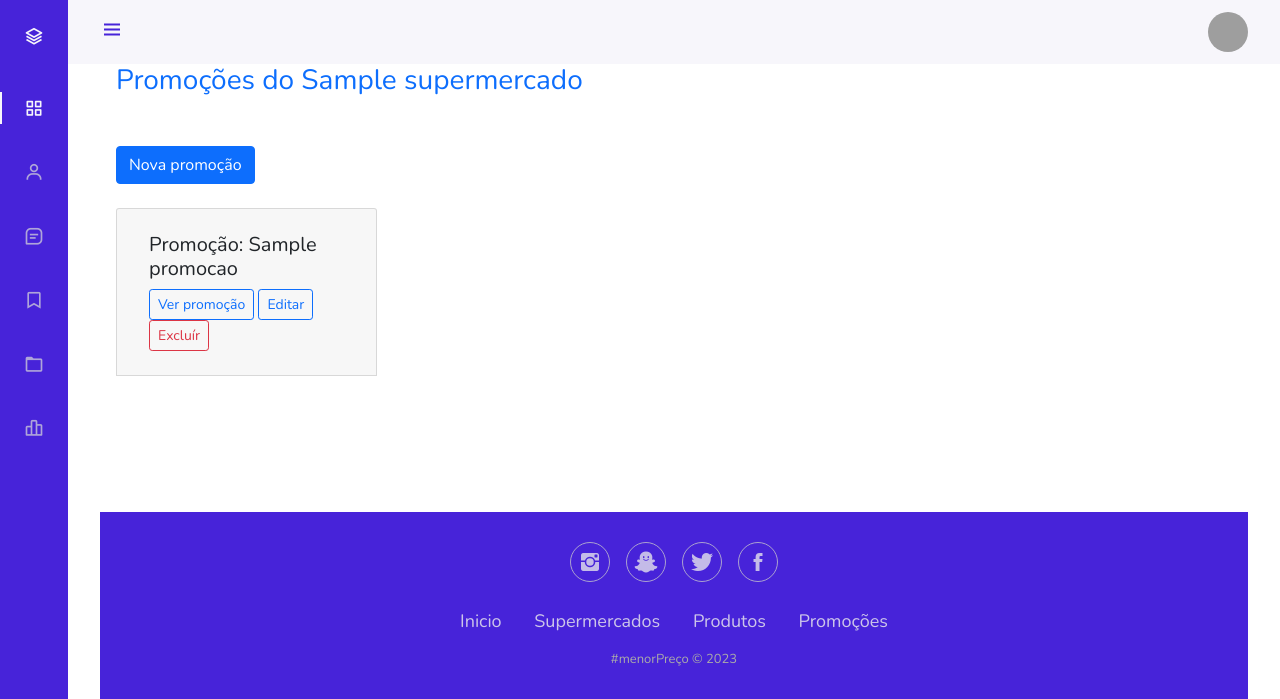
After one commit to GuilhermeFonseca10/menorPreco, a Django app: template apps/supermercado/templates/supermercado/supermercado_detail_promocao.html in a window 1280 px wide. The commit adds this page. Shown: the top 699 px of the page. Run offline with Django 4.2, Linux system fonts and the light colour scheme; the template is opened without the code that fills it: most values are stand-ins (such as "Sample title", 1, 10 or a date in 2020); some libraries are stand-ins or nearby versions; grey boxes are pictures that could not be loaded.

Commit message:
adicionando promocao

```diff
--- a/apps/produto/forms/produto_create_form.py
+++ b/apps/produto/forms/produto_create_form.py
@@ -16,6 +16,7 @@ class ProdutoForm(forms.ModelForm):
             "descricao",
             "categorias",
             "supermercados",
+            "promocao",
         ]
 
     def __init__(self, *args, **kwargs):
--- a/apps/produto/models/produto.py
+++ b/apps/produto/models/produto.py
@@ -25,6 +25,12 @@ class Produto(models.Model):
         null=True,
         blank=True,
     )
+    promocao = models.ForeignKey(
+        "promocao.Promocao",
+        on_delete=models.CASCADE,
+        null=True,
+        blank=True,
+    )
 
     class Meta:
         verbose_name = "Produto"
--- a/apps/promocao/admin/promocao_admin.py
+++ b/apps/promocao/admin/promocao_admin.py
@@ -14,5 +14,3 @@ class PromocaoAdmin(admin.ModelAdmin):
     ]
 
     list_filter = ["nome"]
-
-    filter_horizontal = ["produtos"]
--- a/apps/promocao/forms/promocao_create_form.py
+++ b/apps/promocao/forms/promocao_create_form.py
@@ -10,7 +10,6 @@ class PromocaoForm(forms.ModelForm):
 
         fields = [
             "nome",
-            "produtos",
             "supermercados",
         ]
 
--- a/apps/promocao/models/promocao.py
+++ b/apps/promocao/models/promocao.py
@@ -3,9 +3,7 @@ from django.db import models
 
 class Promocao(models.Model):
     nome = models.CharField(max_length=100, verbose_name="Promoção")
-    produtos = models.ManyToManyField(
-        "produto.Produto", verbose_name="Produto", blank=True
-    )
+
     supermercados = models.ForeignKey(
         "supermercado.Supermercado",
         on_delete=models.CASCADE,
--- a/apps/promocao/templates/promocao/promocao_detail.html
+++ b/apps/promocao/templates/promocao/promocao_detail.html
@@ -37,6 +37,7 @@
      <section>
 
          <div class="row">
+            {{pro}}
              {% for produto in promocao.supermercados.produto_set.all %}
              <div class="col-lg-3 mb-3 gallery">
 
--- a/apps/supermercado/templates/supermercado/supermercado_detail.html
+++ b/apps/supermercado/templates/supermercado/supermercado_detail.html
@@ -17,7 +17,7 @@
 
     <a href="{%url 'produto_create'%}"><button type="button" class="btn btn-primary">Adicionar produto</button></a>
     <a href="{%url 'supermercado_categoria' supermercado.id%}"><button type="button" class="btn btn-primary">Categorias</button></a>
-    <a href="#"><button type="button" class="btn btn-primary">Promoções</button></a>
+    <a href="{%url 'supermercado_promocao' supermercado.id%}"><button type="button" class="btn btn-primary">Promoções</button></a>
 
 </div>
 <!--
--- /dev/null
+++ b/apps/supermercado/templates/supermercado/supermercado_detail_promocao.html
@@ -0,0 +1,56 @@
+
+{% extends "admin_base.html" %}
+
+{% load bootstrap5 %}
+
+
+
+{% load static %}
+
+{% block 'head' %}
+<link href="{% static 'supermercado/supermercado.css' %}" rel="stylesheet">
+{% endblock %}
+
+
+{% block 'body' %}
+
+<div class="container geral">
+    <h3 class="text-primary mb-5 mt-5">Promoções do {{supermercado.nome}}</h3>
+    <div class=" bg-side sidebar">
+        <a href="{%url 'promocao_create'%}"><button type="button" class="btn btn-primary">Nova promoção</button></a>
+    </div>
+    <br>
+    <section>
+        <div class="row">
+            {% for c in supermercado.promocao_set.all %}
+            <div class="col-lg-3 mb-3 gallery">
+
+                <div class="card card-header">
+                    <div class="card-body">
+                        <h5 class="card-title">Promoção: {{c.nome}}</h5>
+                        <a href="#" class="btn btn-outline-primary btn-sm">Ver promoção</a>
+                        <a href="#" class="btn btn-outline-primary btn-sm">Editar</a>
+                        <a href="#" class="btn btn-outline-danger btn-sm">Excluír</a>
+                    </div>
+                </div>
+            </div>
+            {%endfor%}
+        </div>
+    </section>
+</div>
+
+
+
+
+
+
+
+
+
+
+
+
+
+
+
+{%endblock%}
--- a/apps/supermercado/urls.py
+++ b/apps/supermercado/urls.py
@@ -4,6 +4,7 @@ from .views.supermercado_create import SupermercadoCreateView
 from .views.supermercado_delete import SupermercadoDeleteView
 from .views.supermercado_detail import SupermercadoDetailView
 from .views.supermercado_detail_categoria import SupermercadoCategoriaView
+from .views.supermercado_detail_promocao import SupermercadoPromocaoView
 from .views.supermercado_detail_usuario import SupermercadoUsuarioDetailView
 from .views.supermercado_list import SupermercadoListView
 from .views.supermercado_update import SupermercadoUpdateView
@@ -36,4 +37,9 @@ urlpatterns = [
         SupermercadoCategoriaView.as_view(),
         name="supermercado_categoria",
     ),
+    path(
+        "supermercado_promocao/<int:pk>/",
+        SupermercadoPromocaoView.as_view(),
+        name="supermercado_promocao",
+    ),
 ]
```
Also changed, not shown: apps/supermercado/views/supermercado_detail_promocao.py (added, +16 -0 lines), apps/produto/migrations/0004_produto_promocao.py (added), apps/promocao/migrations/0003_remove_promocao_produtos.py (added), media/produto/produtos/capa.jpg (added).
